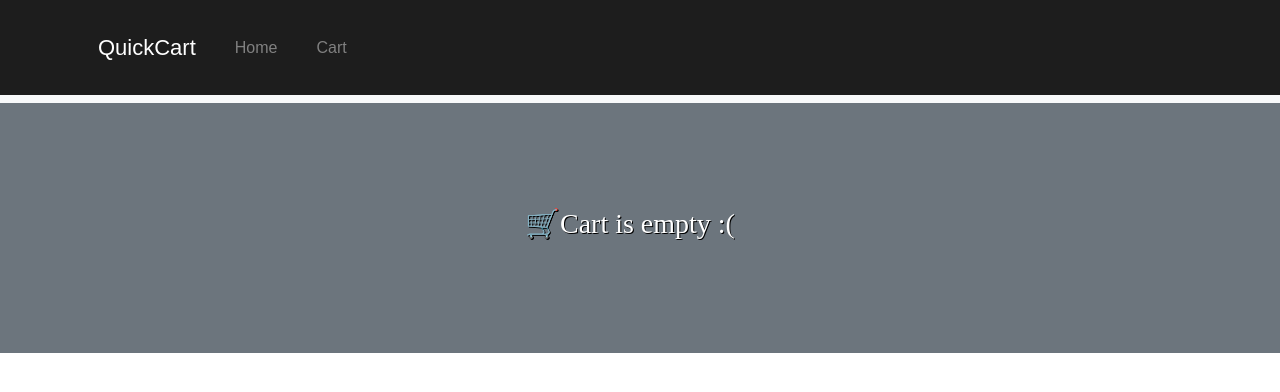
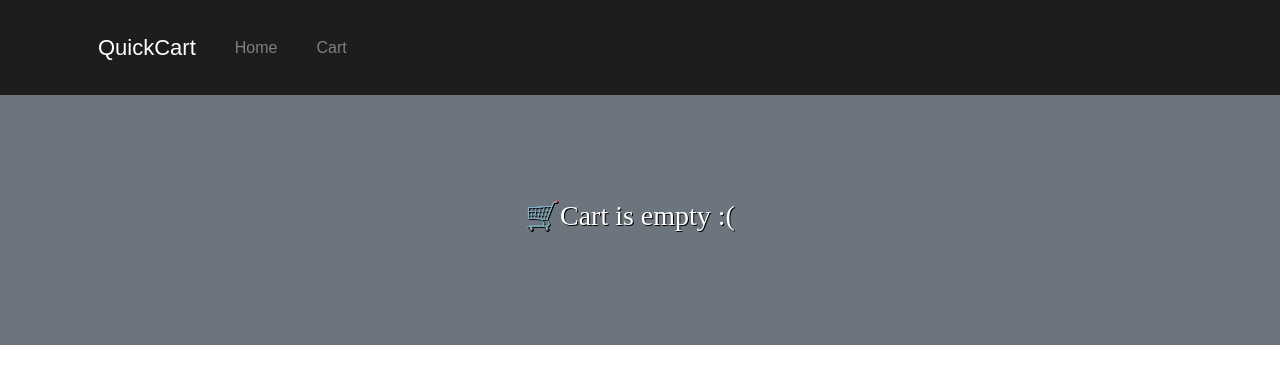
Before and after one commit to vtushar1807/Mini-E-commerce-application---QuickCart, a React (Vite) app: page /cart in a window 1280 px wide. Shown: the top 392 px of the page. Built offline with nearby package versions, Linux system fonts and the light colour scheme.

Commit message:
Navbar layout fix

```diff
--- a/src/Components/NavBar/NavBar.jsx
+++ b/src/Components/NavBar/NavBar.jsx
@@ -14,7 +14,7 @@ export const NavBar = ()=>{
   const cartTotalItem = useSelector((store) => store.cartRed.cartItems)
 
     return(
-        <Navbar expand="sm" className="bg-body-tertiary mt-0 pt-0">
+        <Navbar expand="sm" className="bg-body-tertiary mt-0 p-0">
           <Container className='w-100' fluid="0">
             {/* This is given so that navbar be responsive across different screens */}
           <Navbar.Toggle aria-controls="basic-navbar-nav" />
```
